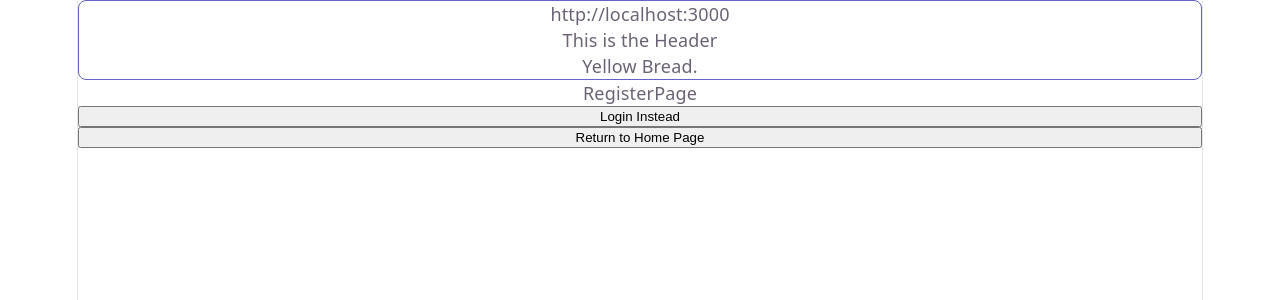
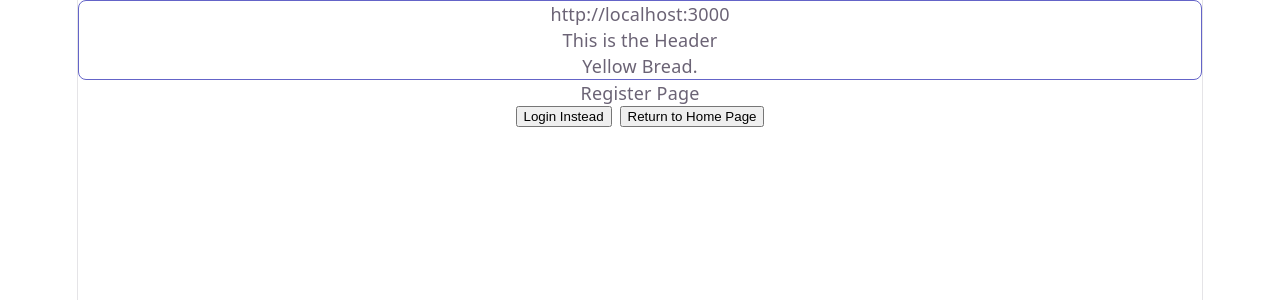
Before and after one commit to nookencranners/ABaCus, a React (Vite) app in the folder Frontend/: page / in a window 1280 px wide. Both pictures are taken after a click on the button "Register". Shown: the top 300 px of the page. Built offline with nearby package versions, Linux system fonts and the light colour scheme.

Commit message:
changed the buttons of the 3 pages

```diff
--- a/Frontend/src/App.css
+++ b/Frontend/src/App.css
@@ -210,6 +210,13 @@
 
 .PageButtons {
   display: grid;
+  gap: 8px;
+}
+
+.AuthButtons {
+  display: flex;
+  justify-content: center;
+  gap: 8px;
 }
 
 button {
--- a/Frontend/src/components/HomePage.jsx
+++ b/Frontend/src/components/HomePage.jsx
@@ -3,6 +3,7 @@ const HomePage = ({ setIsSigning, setIsLogging, setViewingDashboard }) => {
     <div>
       HomePage
       <div className="PageButtons">
+        <div className="AuthButtons">
           <button onClick={() => {
               setIsSigning(true);
               setIsLogging(true);
@@ -15,7 +16,7 @@ const HomePage = ({ setIsSigning, setIsLogging, setViewingDashboard }) => {
             }}>
             Register
           </button>
-        <br/>
+        </div>
         <button onClick={() => {
             setViewingDashboard(true)
           }}>
--- a/Frontend/src/components/LoginPage.jsx
+++ b/Frontend/src/components/LoginPage.jsx
@@ -1,7 +1,9 @@
 const LoginPage = ({ setIsSigning, setIsLogging }) => {
   return (
     <>
-      <div>LoginPage</div>
+      <div>LoginPage
+        <div className="PageButtons">
+          <div className="AuthButtons">
             <button onClick={() => {
                 setIsSigning(true);
                 setIsLogging(false);
@@ -14,6 +16,9 @@ const LoginPage = ({ setIsSigning, setIsLogging }) => {
               }}>
               Return to Home Page
             </button>
+          </div>
+        </div>
+      </div>
     </>
   )
 }
--- a/Frontend/src/components/RegisterPage.jsx
+++ b/Frontend/src/components/RegisterPage.jsx
@@ -1,7 +1,9 @@
 const RegisterPage = ({ setIsSigning, setIsLogging }) => {
   return (
     <>
-      <div>RegisterPage</div>
+      <div>Register Page
+        <div className="PageButtons">
+          <div className="AuthButtons">
             <button onClick={() => {
                 setIsSigning(true);
                 setIsLogging(true);
@@ -14,6 +16,9 @@ const RegisterPage = ({ setIsSigning, setIsLogging }) => {
               }}>
               Return to Home Page
             </button>
+          </div>
+        </div>
+      </div>
     </>
   )
 }
```
Lines whose indentation alone changed are shown as unchanged.
